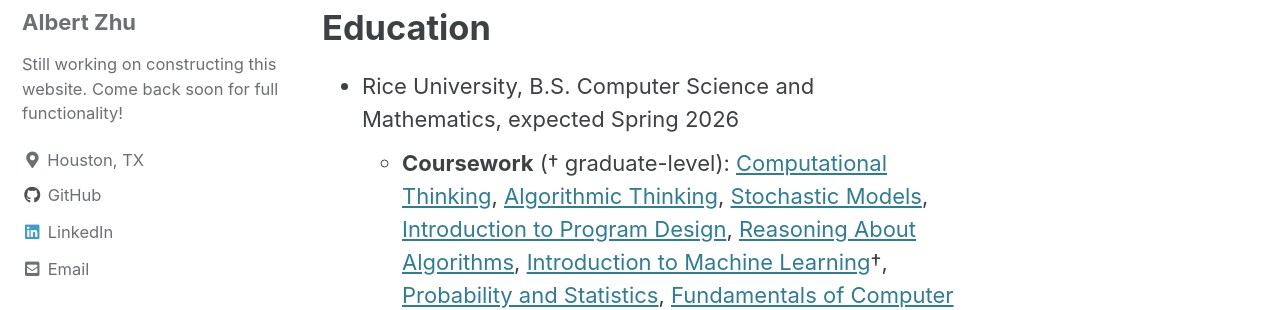
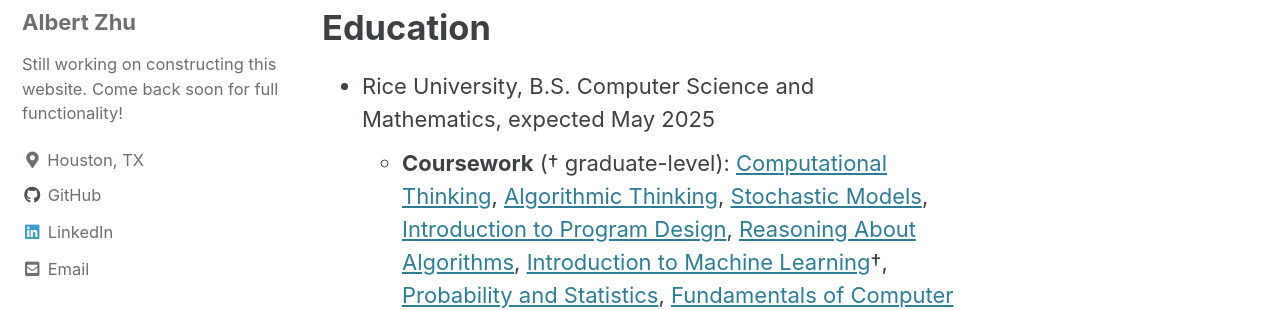
Before and after one commit to bakekaga/bakekaga.github.io, a Jekyll site: the page built from _pages/cv.md, in a window 1280 px wide and 900 px high. Shown: the part 222-532 px from the top of the window. Built offline with Jekyll 4.4.1, drawn with Linux system fonts in a browser that asks for light colours; cached includes are drawn as plain includes.

Commit message:
update grad year

```diff
--- a/_pages/cv.md
+++ b/_pages/cv.md
@@ -11,7 +11,7 @@ For a summary, please reference my [resume](https://github.com/bakekaga/Resume/b
 
 Education
 ======
-* Rice University, B.S. Computer Science and Mathematics, expected Spring 2026
+* Rice University, B.S. Computer Science and Mathematics, expected May 2025
   * <strong>Coursework</strong> († graduate-level): [Computational Thinking](https://courses.rice.edu/courses/courses/!SWKSCAT.cat?p_action=COURSE&p_term=202310&p_crn=13531), [Algorithmic Thinking](https://courses.rice.edu/courses/courses/!SWKSCAT.cat?p_action=COURSE&p_term=202320&p_crn=24218), [Stochastic Models](https://courses.rice.edu/courses/courses/!SWKSCAT.cat?p_action=COURSE&p_term=202320&p_crn=22029), [Introduction to Program Design](https://courses.rice.edu/courses/courses/!SWKSCAT.cat?p_action=COURSE&p_term=202410&p_crn=14283), [Reasoning About Algorithms](https://courses.rice.edu/courses/courses/!SWKSCAT.cat?p_action=COURSE&p_term=202410&p_crn=11155), [Introduction to Machine Learning](https://courses.rice.edu/courses/courses/!SWKSCAT.cat?p_action=COURSE&p_term=202410&p_crn=16026)†, [Probability and Statistics](https://courses.rice.edu/courses/courses/!SWKSCAT.cat?p_action=COURSE&p_term=202410&p_crn=10116), [Fundamentals of Computer Engineering](https://courses.rice.edu/courses/courses/!SWKSCAT.cat?p_action=COURSE&p_term=202310&p_crn=14707), [Honors Linear Algebra](https://courses.rice.edu/courses/courses/!SWKSCAT.cat?p_action=COURSE&p_term=202320&p_crn=21571), [Honors Calculus III](https://courses.rice.edu/courses/courses/!SWKSCAT.cat?p_action=COURSE&p_term=202310&p_crn=10058)/[IV](https://courses.rice.edu/courses/courses/!SWKSCAT.cat?p_action=COURSE&p_term=202320&p_crn=24639)
   * <strong>Activities</strong>: [Math Directed Reading Program](https://mathweb.rice.edu/directed-reading-program), [ICPC Club](https://www.cs.rice.edu/~greiner/icpc.html), [Rice Table Tennis Club](https://owlnest.rice.edu/organization/RiceTableTennisClub)
 
```
